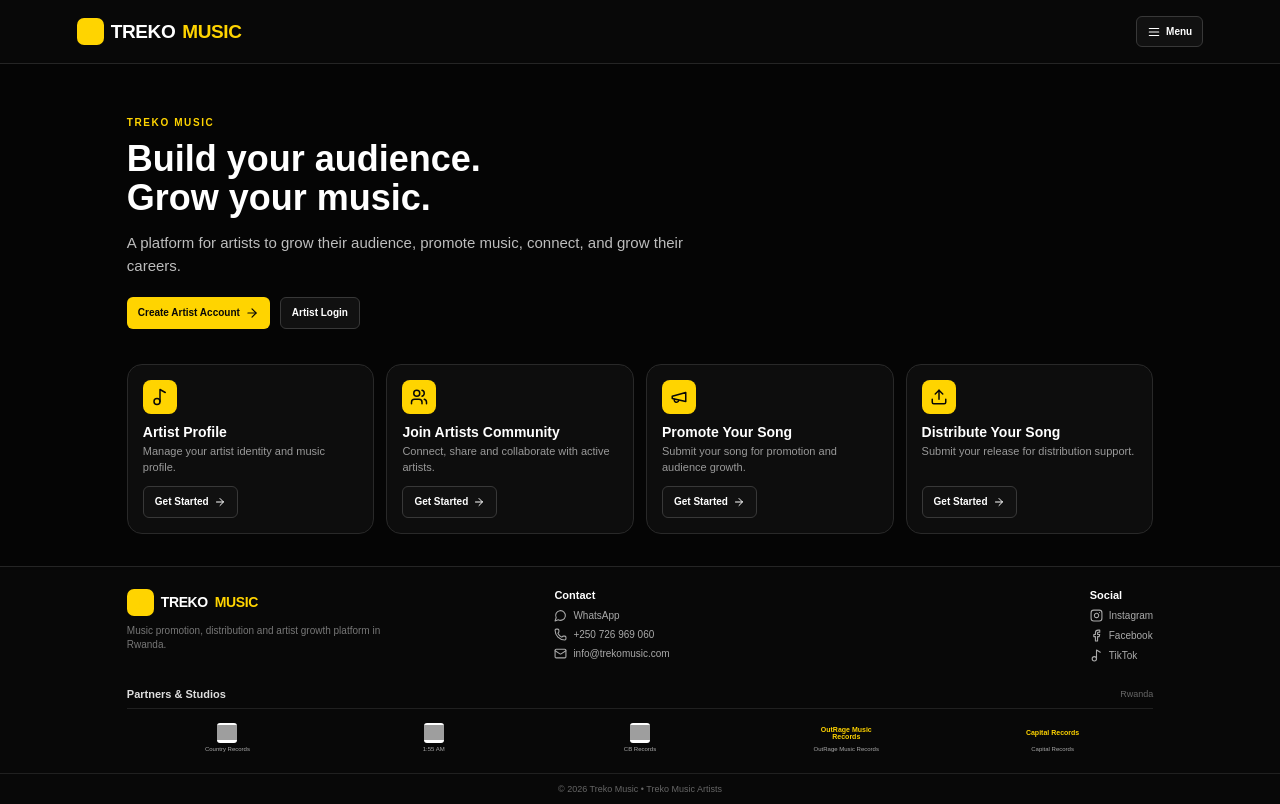
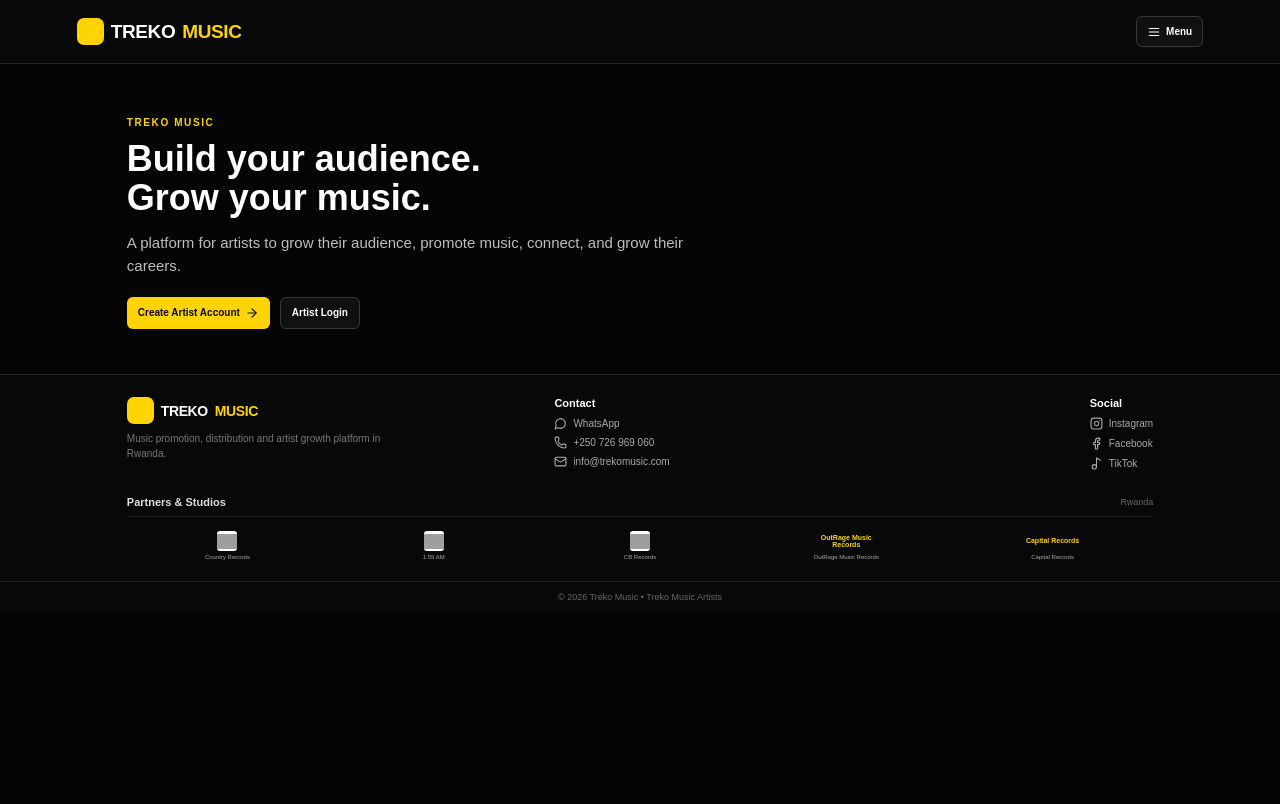
Before and after one commit to senid-221/TREKO-MUSI-ARTISTS, a Next.js app: page / in a window 1280 px wide. Built offline with nearby package versions, Linux system fonts and the light colour scheme; no server answers; grey boxes are pictures that could not be loaded.

Commit message:
Remove homepage service cards

```diff
--- a/app/page.tsx
+++ b/app/page.tsx
@@ -28,7 +28,6 @@ export default async function Home(){
    <p>A platform for artists to grow their audience, promote music, connect, and grow their careers.</p>
    <div className="actions">{artist?<Link className="btn primary" href="/dashboard">Artist Profile <ArrowRight size={14}/></Link>:<><Link className="btn primary" href="/register">Create Artist Account <ArrowRight size={14}/></Link><Link className="btn ghost" href="/login">Artist Login</Link></>}</div>
   </div></section>
-  <section id="services" className="home-services"><div className="service-grid">{services.map(({title,text,icon:Icon,href,service})=><div className="card service-card" key={title}><div className="service-icon"><Icon size={18}/></div><div><h3>{title}</h3><p className="muted">{text}</p></div><Link className="btn ghost service-button" href={href || "/plans?service="+service}>Get Started <ArrowRight size={12}/></Link></div>)}</div></section>
   <footer className="site-footer">
    <div className="footer-inner">
     <div className="footer-brand"><Link href="/" className="brand footer-logo"><span className="brand-mark"><Music2 size={13}/></span>TREKO <span>MUSIC</span></Link><p>Music promotion, distribution and artist growth platform in Rwanda.</p></div>
```
